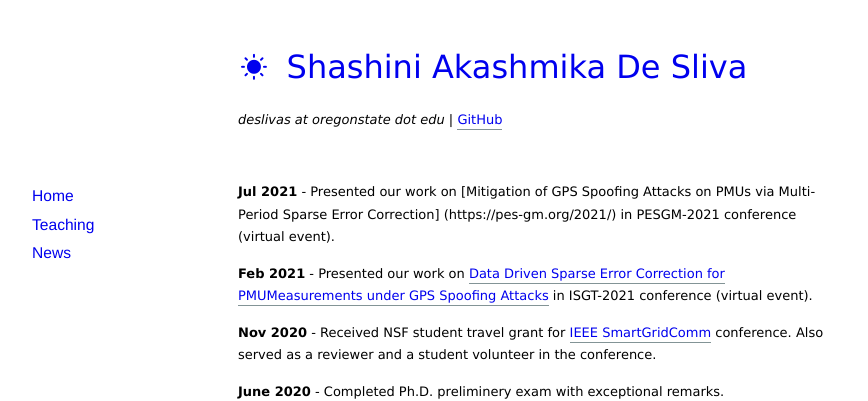
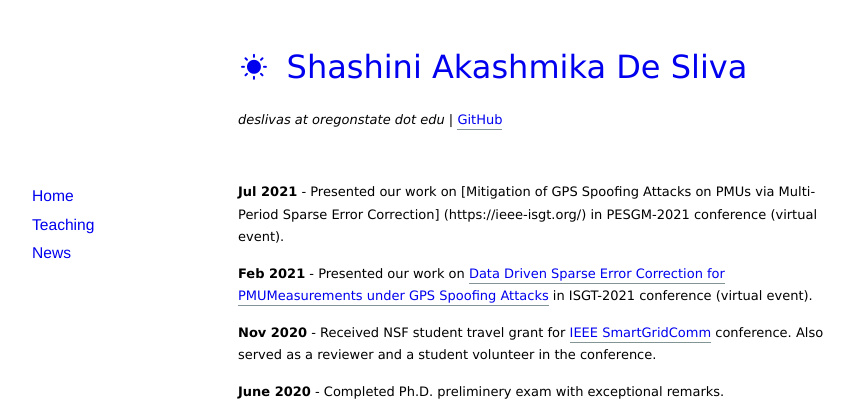
Before and after one commit to shashidesilvas/shashidesilvas.github.io, a Jekyll site: the page built from news/index.markdown, in a window 1280 px wide. Shown: the top 401 px of the page, without its empty margins (102-970 px from the left). Built offline with Jekyll 4.4.1, drawn with Linux system fonts in a browser that asks for light colours; nearby versions of some CDN libraries; part of the change alters nothing that is shown.

Commit message:
Update index.markdown

```diff
--- a/news/index.markdown
+++ b/news/index.markdown
@@ -4,7 +4,7 @@ title:
 ---
 
 **Jul 2021** - Presented our work on [Mitigation of GPS Spoofing Attacks on PMUs via Multi-Period Sparse Error Correction]
- (https://pes-gm.org/2021/) in PESGM-2021 conference (virtual event).
+ (https://ieee-isgt.org/) in PESGM-2021 conference (virtual event).
 
 **Feb 2021** - Presented our work on [Data Driven Sparse Error Correction for PMUMeasurements under GPS Spoofing Attacks](https://ieee-isgt.org/) in ISGT-2021 conference (virtual event).
 
```
